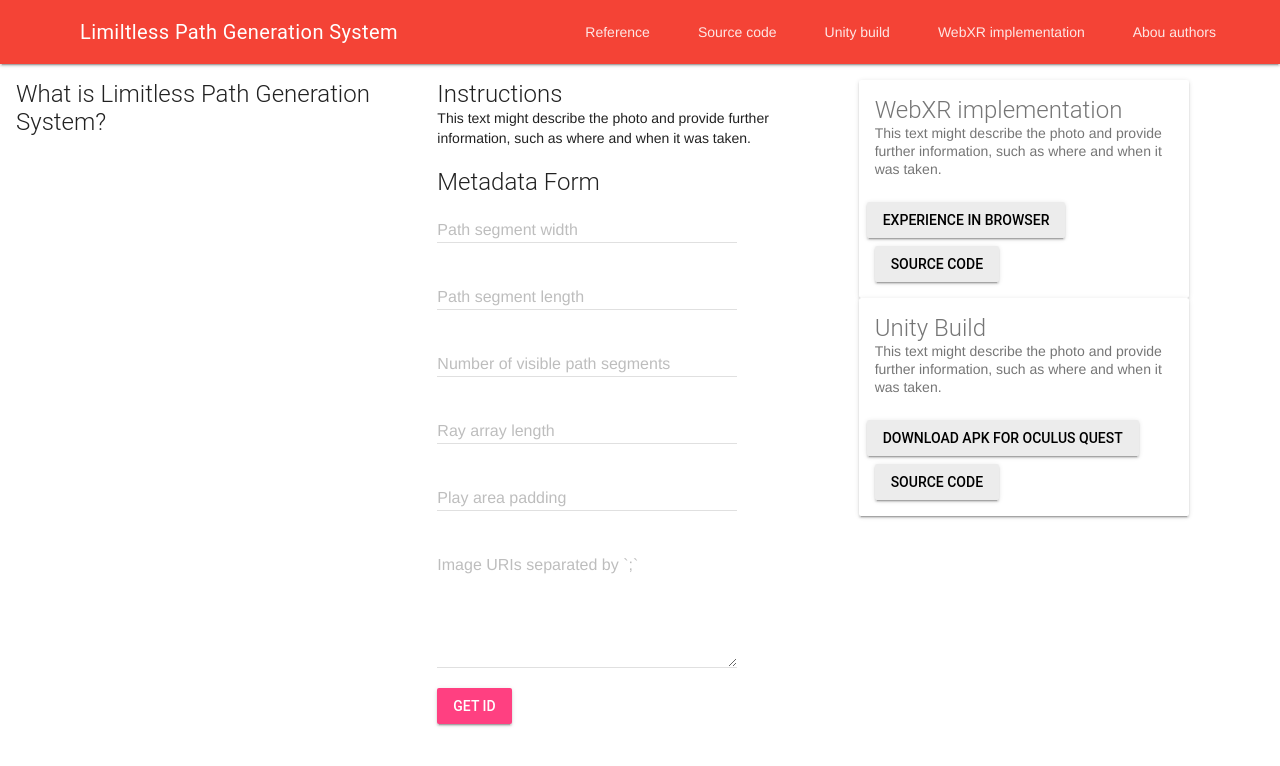
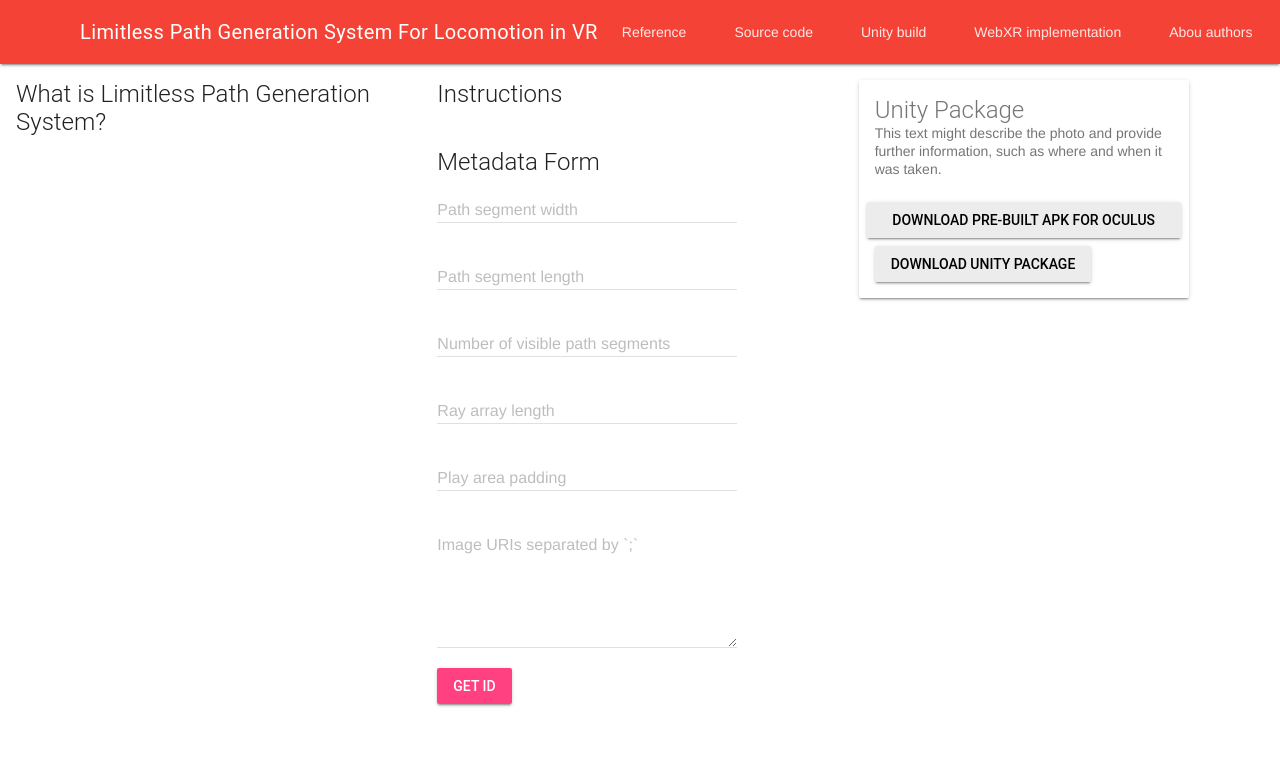
Before and after one commit to raghavmittal101/metadataInputSystem, a Flask app: page / in a window 1280 px wide. Shown: the top 766 px of the page. Run offline with Flask 2, Linux system fonts and the light colour scheme; some libraries are stand-ins or nearby versions.

Commit message:
UPDATE - wip removed unecessary text

```diff
--- a/templates/base.html
+++ b/templates/base.html
@@ -5,7 +5,7 @@
     <meta http-equiv="X-UA-Compatible" content="IE=edge" />
     <meta name="viewport" content="width=device-width, initial-scale=1" />
 
-    <title>Hello!</title>
+    <title>Limitless Path Generation System For Locomotion in VR</title>
 
     <!-- import the webpage's stylesheet -->
     <link rel="stylesheet" href="/style.css" />
@@ -41,7 +41,7 @@
         <div class="mdl-layout-icon"></div>
         <div class="mdl-layout__header-row">
           <span class="mdl-layout__title"
-            >Limiltless Path Generation System</span
+            >Limitless Path Generation System For Locomotion in VR</span
           >
           <div class="mdl-layout-spacer"></div>
           <nav class="mdl-navigation mdl-layout--large-screen-only">
@@ -74,9 +74,8 @@
           <div class="mdl-cell mdl-cell--4-col">
 
             <h2 class="mdl-card__title-text">Instructions</h2>
+            <!-- instructions will go here. -->
 
-            This text might describe the photo and provide further information,
-            such as where and when it was taken.
           <br/><br/>
 
           <h2 class="mdl-card__title-text">
@@ -166,7 +165,7 @@
             {% endblock %}
           </div>
           <div class="mdl-cell mdl-cell--4-col">
-                      <div class="mdl-card mdl-shadow--2dp">
+                      <!-- <div class="mdl-card mdl-shadow--2dp">
               <div class="mdl-card__supporting-text">
                 <h4 class="mdl-card__title-text">WebXR implementation</h4>
                 This text might describe the photo and provide further
@@ -186,7 +185,7 @@
                   </button>
                 </div>
               </div>
-            </div>
+            </div> -->
           <div class="mdl-card mdl-shadow--2dp">
               <!--               <div class="mdl-card__title">
                 <h2 class="mdl-card__title-text">Experience in VR</h2>
@@ -194,7 +193,7 @@
               <!-- Raised button with ripple -->
 
               <div class="mdl-card__supporting-text">
-                <h4 class="mdl-card__title-text">Unity Build</h4>
+                <h4 class="mdl-card__title-text">Unity Package</h4>
                 This text might describe the photo and provide further
                 information, such as where and when it was taken.
               </div>
@@ -202,13 +201,13 @@
                 <button
                   class="mdl-button mdl-js-button mdl-button--raised mdl-js-ripple-effect"
                 >
-                  Download APK for Oculus Quest
+                  Download pre-built APK for Oculus Quest
                 </button>
                 <div class="mdl-card__actions">
                   <button
                     class="mdl-button mdl-js-button mdl-button--raised mdl-js-ripple-effect"
                   >
-                    Source code
+                    Download Unity Package
                   </button>
                 </div>
               </div>
```
